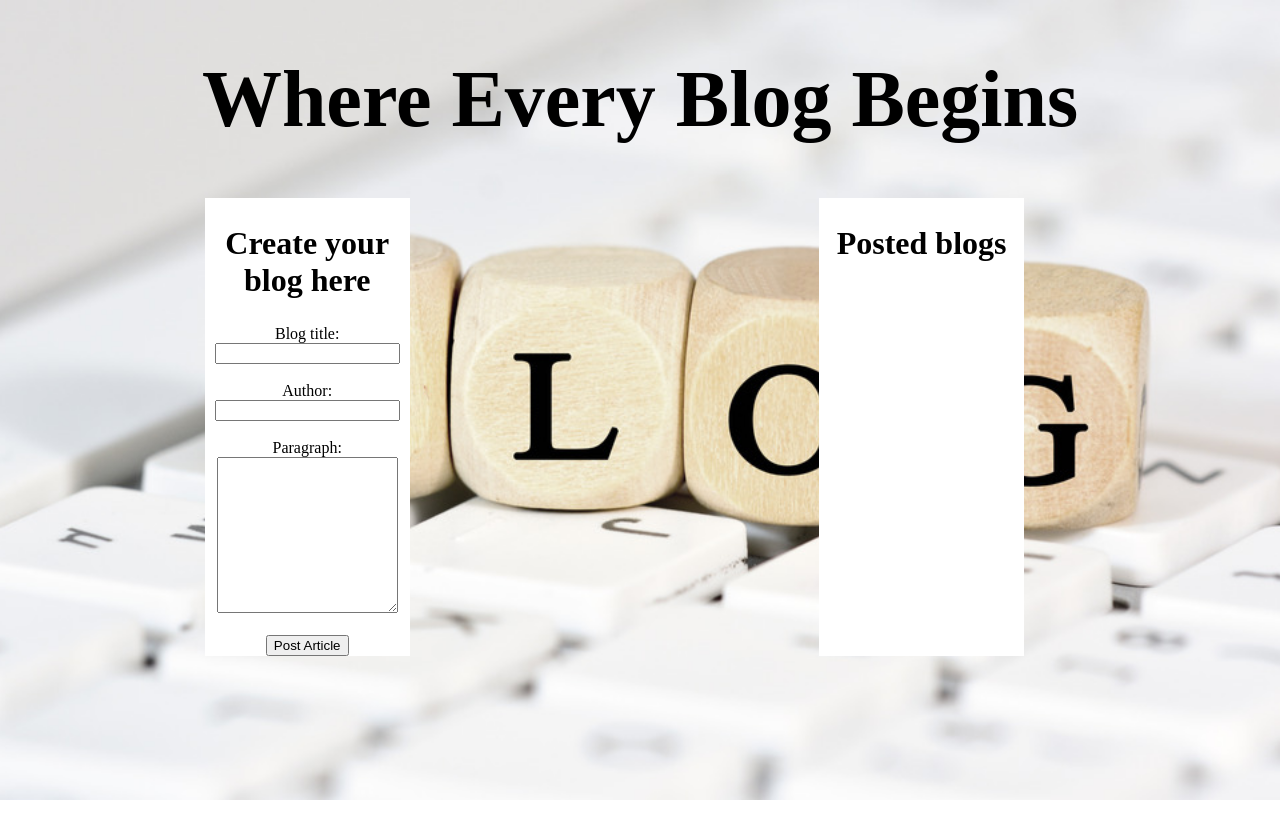
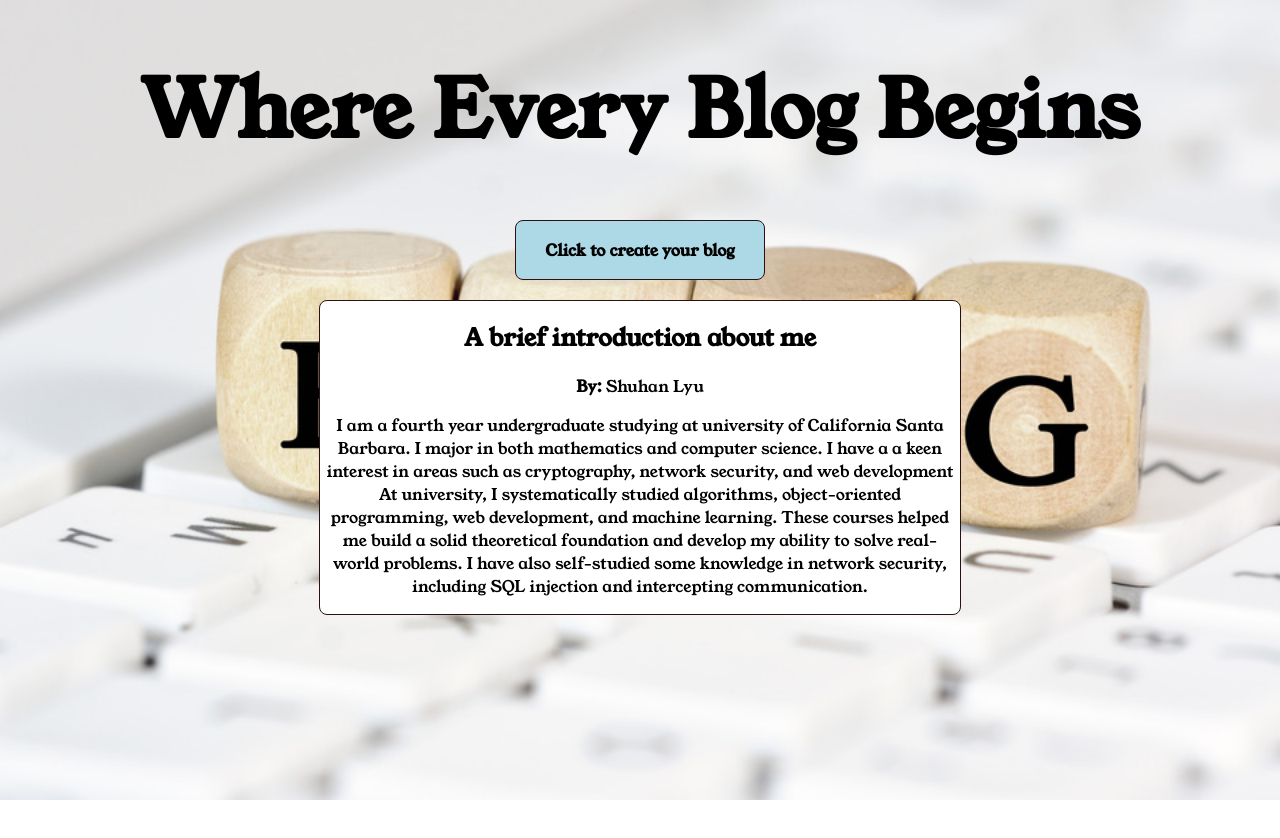
Before and after one commit to JUstISAGE/daniel-vanilla-blog, a plain HTML site: page blog.html in a window 1280 px wide. Drawn offline with Linux system fonts and the light colour scheme; a web font is replaced by a local one.

Commit message:
final change

```diff
--- a/blog.html
+++ b/blog.html
@@ -6,30 +6,38 @@
 	<title>create Blog</title>
   <link rel="preconnect" href="https://fonts.googleapis.com">
   <link rel="preconnect" href="https://fonts.gstatic.com" crossorigin>
-  <link href="https://fonts.googleapis.com/css2?family=Edu+AU+VIC+WA+NT+Guides:wght@400..700&display=swap" rel="stylesheet">
+  <link href="https://fonts.googleapis.com/css2?family=Young+Serif&display=swap" rel="stylesheet">
   <link rel="stylesheet" type="text/css" href="./style.css">
 </head>
 <body>
   <h1 id="topic">
     Where Every Blog Begins
   </h1>
-  <div id="container">
-    <div id="padding1"></div>
+  <button onclick="createnewblog()" id="buttonforcreate">Click to create your blog</button>
   <div id="create_blog">
     <h2> Create your blog here</h2>
-      <form action="/action_page.php" id = "blog">
+    <div id = "blog">
       <label for="title">Blog title:</label>
       <input type="text" id="title" name="title"><br><br>
       <label for="author">Author:</label>
       <input type="text" id="author" name="author"><br><br>
       <label for="paragraph">Paragraph:</label>
       <textarea id="paragraph" name="paragraph" rows="10"></textarea><br><br>
-        <button type="submit">Post Article</button>
-      </form>
+      <button onclick="postnewblog()">Post Article</button>
+      <button onclick="cancelcreate()">Cancel</button>
     </div>
-    <div id="padding2"></div>
+  </div>
   <div id = 'postedblog'>
-      <h2> Posted blogs</h2>
+    <div class="originalpost">
+      <h2>A brief introduction about me</h2>
+      <p><strong>By:</strong> Shuhan Lyu</p>
+      <p>I am a fourth year undergraduate studying at university of California
+           Santa Barbara. I major in both mathematics and computer science. I have a
+           a keen interest in areas such as cryptography, network security, and web development
+           At university, I systematically studied algorithms, object-oriented programming, web development,
+           and machine learning. These courses helped me build a solid theoretical foundation and develop
+           my ability to solve real-world problems. I have also self-studied some knowledge in network security,
+           including SQL injection and intercepting communication.</p>
     </div>
   </div>
   <script src='./scripts.js'></script>
--- a/scripts.js
+++ b/scripts.js
@@ -1,17 +1,24 @@
-document.getElementById('blog').addEventListener('submit', function(event){
-    event.preventDefault();
+function createnewblog() {
+    var block = document.getElementById("create_blog");
+    block.style.display = "inline";
+}
+function cancelcreate() {
+    var block = document.getElementById("create_blog");
+    block.style.display = "none";
+}
+
+function postnewblog() {
     title = document.getElementById('title').value;
     paragraph = document.getElementById('paragraph').value;
     author = document.getElementById('author').value;
-
-
-    dynamic_content = ` <h2> Posted blogs</h2>
+    dynamic_content = `
                         <div class="post">
                         <h2>${title}</h2>
                         <p><strong>By:</strong> ${author}</p>
                         <p>${paragraph}</p>
                         </div>
                     `;
-    document.getElementById('postedblog').innerHTML = dynamic_content;
-    document.getElementById('blog').reset();
-})
+    document.getElementById('postedblog').innerHTML += dynamic_content;
+    var block = document.getElementById("create_blog");
+    block.style.display = "none";
+}
--- a/style.css
+++ b/style.css
@@ -12,46 +12,65 @@ body {
 }
 
 #topic {
-  font-family: 'Edu AU VIC WA NT Guides';
+  font-family: 'Young Serif';
   font-size: 5em;
   color:black;
   text-align:center;
 }
 
-#container{
-  display: flex;
+#buttonforcreate {
+  border: 1px solid rgb(43, 17, 17);
+  border-radius: 8px;
+  font-family: 'Young Serif';
+  background: lightblue;
+  margin-bottom: 20px;
+  width: 250px;
+  font-size: 1em;
+  height: 60px;
+  font-weight: bold;
 }
 
-#padding1{
-  display: hidden;
-  width: 16%;
+#buttonforcreate:hover{
+  text-decoration: underline;
 }
 
 #create_blog {
-  font-family: 'Edu AU VIC WA NT Guides';
-  color: black;
+  font-family: 'Young Serif';
+  display: none;
+  position: fixed;
+  top: 50%;
+  left: 50%;
+  transform: translate(-50%, -50%);
+  z-index: 1000;
   background: white;
-  width: 16%;
+  border: 1px solid rgb(43, 17, 17);
+  border-radius: 10px;
+
+  justify-content: center;
+
+
+  width: 50%;
 }
 
 #create_blog h2{
   font-size: 2em;
 }
 
-#padding2{
-  display: hidden;
-  width: 32%;
+#postedblog{
+  font-family: 'Young Serif';
+  color: black;
+  width: 100%;
+  margin: auto;
+  display: flex;
 }
 
-#postedblog{
-  font-family: 'Edu AU VIC WA NT Guides';
-  color: black;
+
+.originalpost {
+  border: 1px solid rgb(43, 17, 17);
+  border-radius: 8px;
+  width: 50%;
+  margin: auto;
   background: white;
-  width: 16%;
-}
-
-#postedblog h2{
-  font-size: 2em;
 }
 
 .post {
```
Lines whose indentation alone changed are shown as unchanged.
